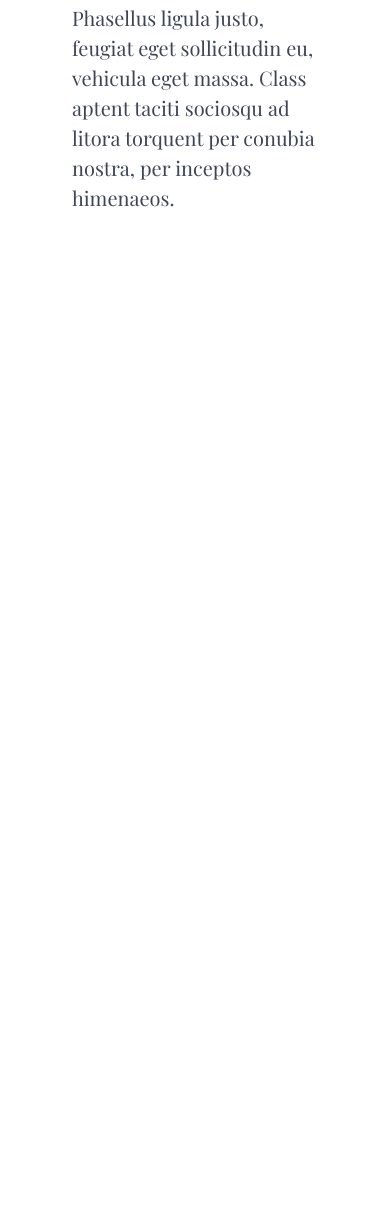
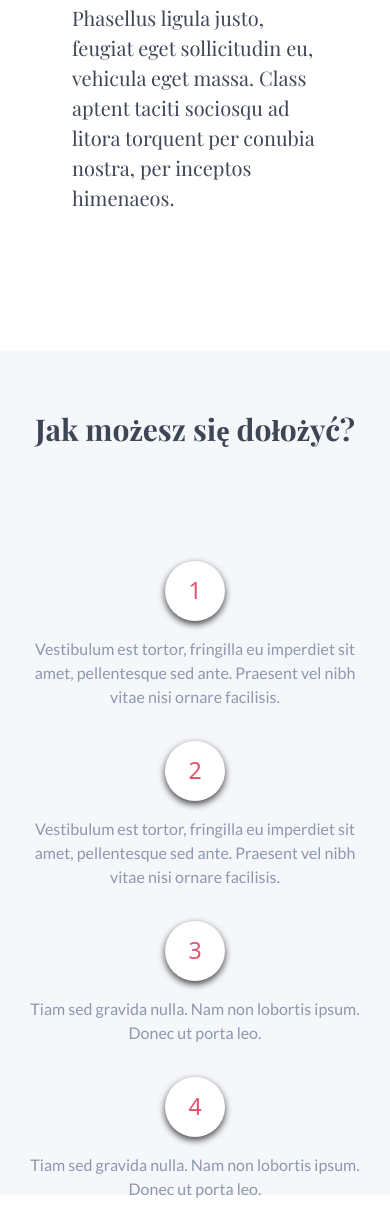
Before and after one commit to dfoltynski/przyklad, a website built with webpack: page dist/index.html in a window 390 px wide. Shown: the part 493-1710 px from the top of the page. Before the commit the page ends 844 px from the top, so only its background shows below. Built offline with nearby package versions, Linux system fonts and the light colour scheme.

Commit message:
make info circles styled and responsive

```diff
--- a/src/scss/style.scss
+++ b/src/scss/style.scss
@@ -160,3 +160,44 @@ $small-font-size-desc-paragraph: 13px;
         margin: auto;
     }
 }
+.contact__header {
+    padding-top: 2em;
+    padding-bottom: 3em;
+}
+.contact {
+    background-color: #f5f7fa;
+    // height: auto;
+}
+
+
+.col__info {
+    display: flex;
+    align-items: center;
+    flex-direction: column;
+    text-align: center;
+}
+
+.info__circle {
+    box-shadow: 0px 3px 7px 0px rgba(0, 0, 0, 0.75);
+    -webkit-box-shadow: 0px 3px 7px 0px rgba(0, 0, 0, 0.75);
+    -moz-box-shadow: 0px 3px 7px 0px rgba(0, 0, 0, 0.75);
+    display: flex;
+    justify-content: center;
+    align-items: center;
+    width: 60px;
+    height: 60px;
+    background-color: #ffffff;
+    border-radius: 100px;
+    text-align: center;
+    color: #e2536b;
+    margin: 1em;
+}
+
+.circle__number {
+    margin: 0;
+}
+
+.info__text {
+    font-family: "Lato", serif;
+    color: $secondary-text-color;
+}
```
Also changed, not shown: dist/index.html.
